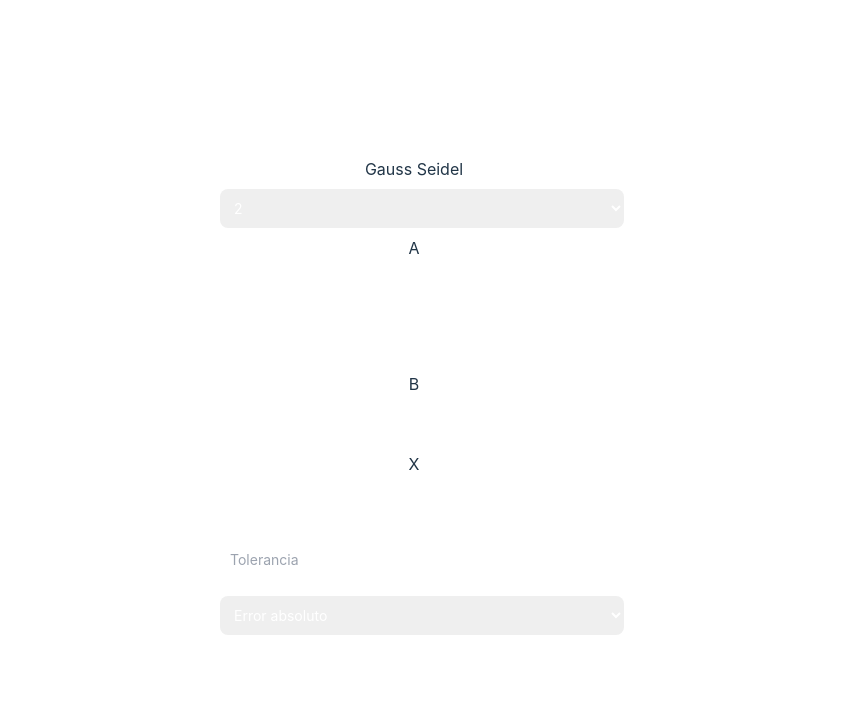
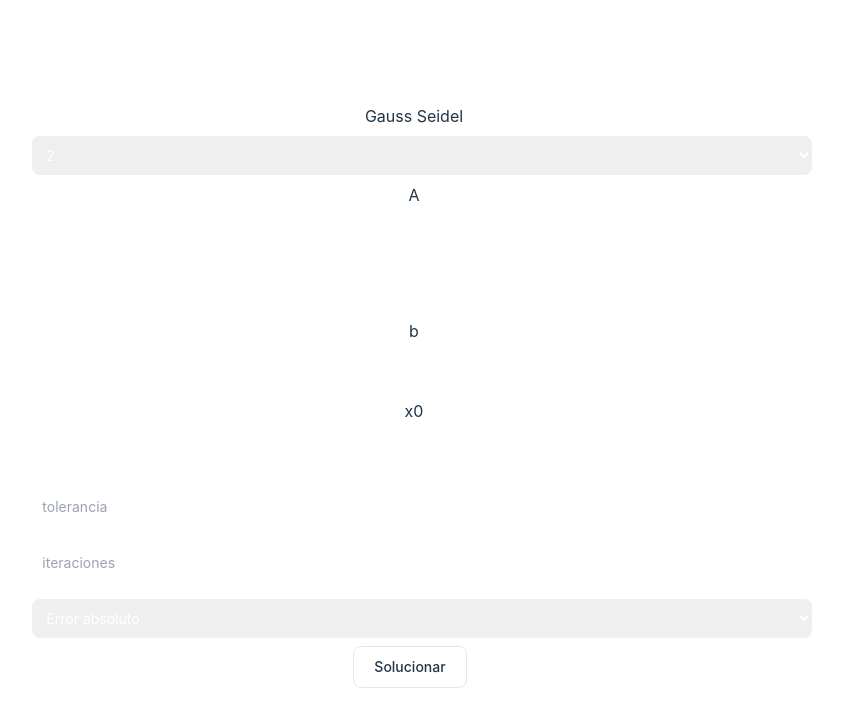
Before and after one commit to Castro-1/ANFront, a React (Vite) app: page /parte2/gauss-seidel in a window 1280 px wide. Shown: the top 724 px of the page, without its empty margins (226-1069 px from the left). Built offline with nearby package versions, Linux system fonts and the light colour scheme.

Commit message:
recibir respuesta parte 2

```diff
--- a/src/pages/Part1/Bisection.jsx
+++ b/src/pages/Part1/Bisection.jsx
@@ -42,16 +42,15 @@ export default function Bisection() {
       "http://127.0.0.1:8000/part1/biseccion/",
       data
     );
+    console.log(response.data);
     setResult(response.data);
     setGraph(true);
   };
 
-  const ResultsTable = ({ found, a, b, x, f, e }) => {
-    const rows = a.map((value, i) => (
+  const ResultsTable = ({ found, x, f, e }) => {
+    const rows = x.map((value, i) => (
       <tr key={i} className="[&>*]:border-[0.1px]">
         <td>{i}</td>
-        <td>{a[i]}</td>
-        <td>{b[i]}</td>
         <td>{x[i]}</td>
         <td>{f[i]}</td>
         <td>{e[i]}</td>
@@ -63,8 +62,6 @@ export default function Bisection() {
         <thead className="">
           <tr>
             <th className="m-5">Iteración</th>
-            <th>a</th>
-            <th>b</th>
             <th>x</th>
             <th>f(x)</th>
             <th>error</th>
@@ -110,13 +107,13 @@ export default function Bisection() {
           onChange={handleInputs}
           value={inputs.niter}
         />
-        <Select name="error" onChange={handleInputs} value={inputs["error"]}>
+        <Select name="error" onChange={handleInputs} value={inputs.error}>
           <option value={0}>Error absoluto</option>
           <option value={1}>Error relativo</option>
         </Select>
         <Button onClick={handleSubmit}>Solucionar</Button>
       </div>
-      {graph && <Function method={"Bisección"} expression={inputs["fun"]} />}
+      {graph && <Function method={"Bisección"} expression={inputs.fun} />}
       {result !== null && <ResultsTable {...result} />}
     </div>
   );
--- a/src/pages/Part2/GaussSeidel.jsx
+++ b/src/pages/Part2/GaussSeidel.jsx
@@ -1,11 +1,14 @@
 import { useState, useEffect } from "react";
-import MatrixInputs from "./features/MatrixInputs";
+import axios from "axios";
 import {
   initializeAValues,
   initializeBValues,
 } from "./features/initializeValues";
+import { formattedMatrix } from "./features/formattedMatrix";
 import Input from "../../components/inputs/Input";
 import Select from "../../components/inputs/Select";
+import Button from "../../components/Button";
+import MatrixInputs from "./features/MatrixInputs";
 
 export default function GaussSeidel() {
   const [inputs, setInputs] = useState({
@@ -13,10 +16,20 @@ export default function GaussSeidel() {
     A: initializeAValues(),
     B: initializeBValues(),
     X: initializeBValues(),
+    tol: "",
+    niter: "",
+    error: "0",
   });
 
   const handleSize = (ev) => {
     setInputs((prev) => ({ ...prev, size: ev.target.value }));
+  };
+
+  const handleInputs = (ev) => {
+    let value = ev.target.value;
+    setInputs((prev) => {
+      return { ...prev, [ev.target.name]: value };
+    });
   };
 
   useEffect(() => {
@@ -27,6 +40,24 @@ export default function GaussSeidel() {
       X: initializeBValues(),
     }));
   }, [inputs.size]);
+
+  const handleSubmit = async () => {
+    let data = {
+      A: formattedMatrix(inputs.A, inputs.size),
+      b: formattedMatrix(inputs.B, inputs.size),
+      x0: formattedMatrix(inputs.X, inputs.size),
+      tol: parseFloat(inputs.tol),
+      niter: parseInt(inputs.niter),
+      error: parseInt(inputs.error),
+    };
+    console.log(data);
+
+    const response = await axios.post(
+      "http://127.0.0.1:8000/part2/gaussseidel/",
+      data
+    );
+    console.log(response.data);
+  };
 
   return (
     <div>
@@ -49,7 +80,7 @@ export default function GaussSeidel() {
           />
         </div>
         <div>
-          <p>B</p>
+          <p>b</p>
           <MatrixInputs
             type="B"
             inputs={inputs.B}
@@ -58,7 +89,7 @@ export default function GaussSeidel() {
           />
         </div>
         <div>
-          <p>X</p>
+          <p>x0</p>
           <MatrixInputs
             type="X"
             inputs={inputs.X}
@@ -66,11 +97,23 @@ export default function GaussSeidel() {
             setInputs={setInputs}
           />
         </div>
-        <Input placeholder="Tolerancia" />
-        <Select>
-          <option value="absoluto">Error absoluto</option>
-          <option value="relativo">Error relativo</option>
+        <Input
+          name="tol"
+          placeholder="tolerancia"
+          onChange={handleInputs}
+          value={inputs.tol}
+        />
+        <Input
+          name="niter"
+          placeholder="iteraciones"
+          onChange={handleInputs}
+          value={inputs.niter}
+        />
+        <Select name="error" onChange={handleInputs} value={inputs.error}>
+          <option value={0}>Error absoluto</option>
+          <option value={1}>Error relativo</option>
         </Select>
+        <Button onClick={handleSubmit}>Solucionar</Button>
       </div>
     </div>
   );
--- /dev/null
+++ b/src/pages/Part2/features/formattedMatrix.js
@@ -0,0 +1,17 @@
+export const formattedMatrix = (matrix, size) => {
+  let tmp = [];
+  if (Array.isArray(matrix[0])) {
+    for (let i = 0; i < size; i++) {
+      let hlp = [];
+      for (let j = 0; j < size; j++) {
+        hlp.push(parseFloat(matrix[i][j]));
+      }
+      tmp.push(hlp);
+    }
+  } else {
+    for (let i = 0; i < size; i++) {
+      tmp.push(parseFloat(matrix[i]));
+    }
+  }
+  return tmp;
+};
```
